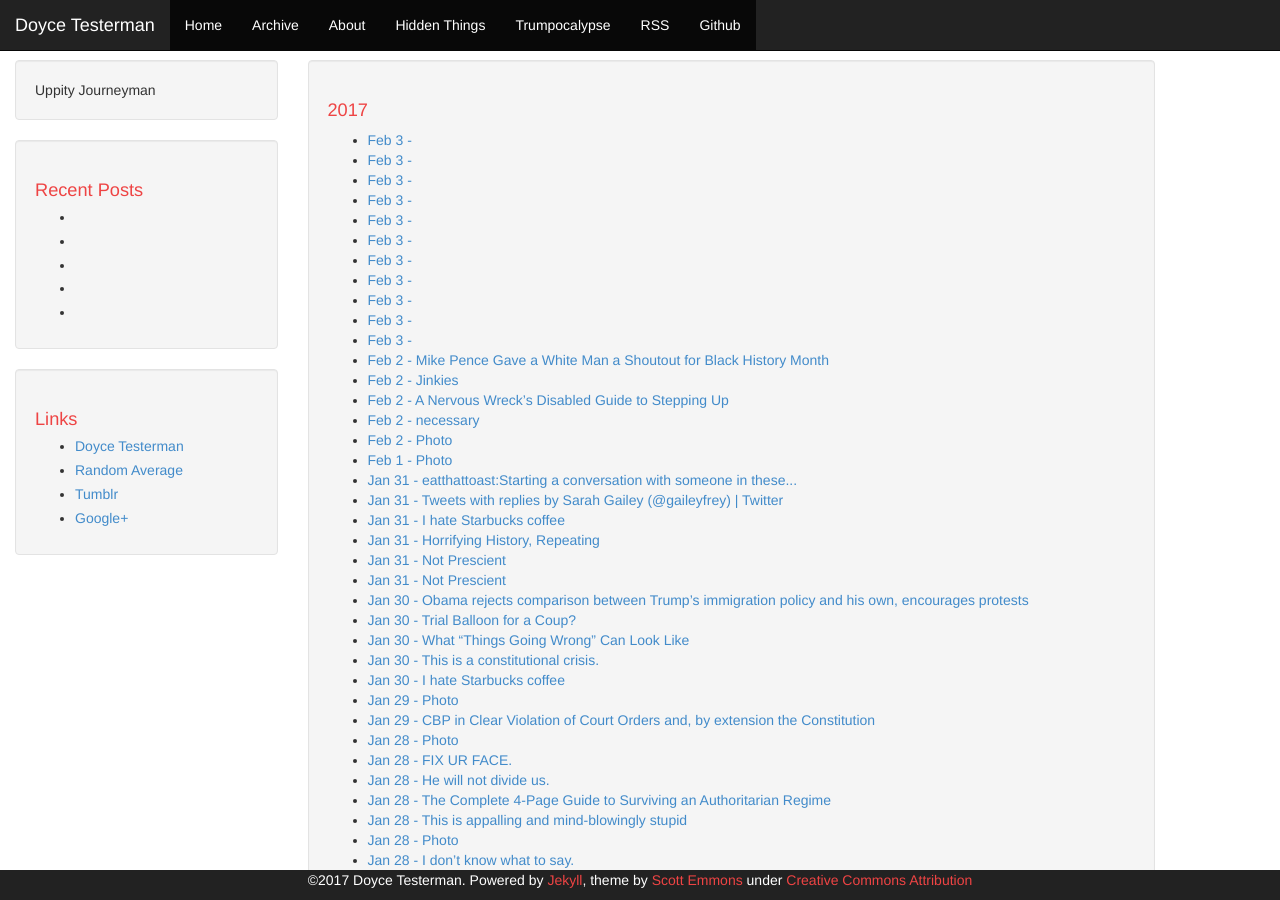
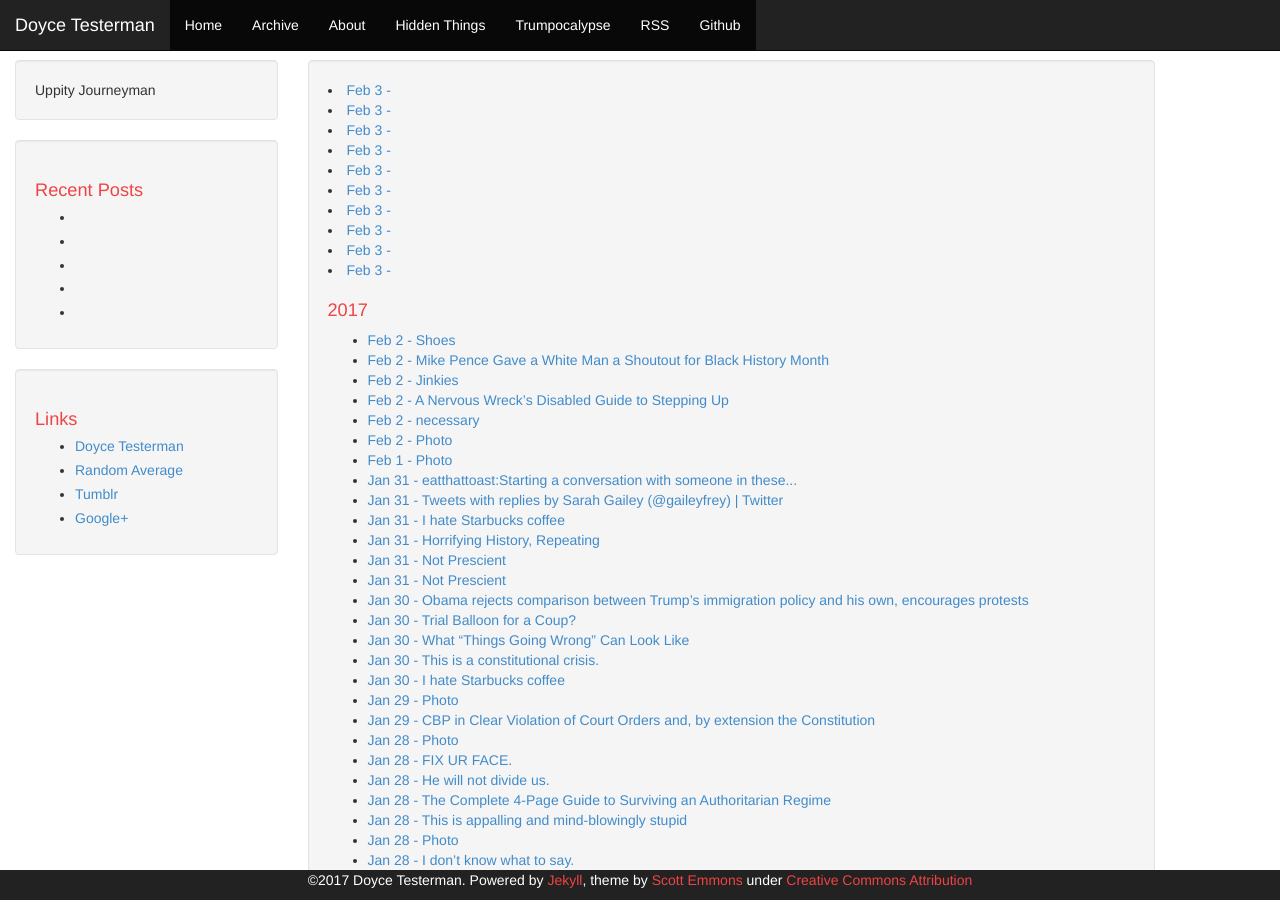
Before and after one commit to doycet/doycet.github.io, a Jekyll site: the page built from archive.html, in a window 1280 px wide and 900 px high. Built offline with Jekyll 4.4.1, drawn with Linux system fonts in a browser that asks for light colours; comment, search, counter and statistics services are not loaded.

Commit message:
Update 2017-02-02-phroyd_correct__phroyd.md

```diff
--- a/_posts/2017/2017-02-02-phroyd_correct__phroyd.md
+++ b/_posts/2017/2017-02-02-phroyd_correct__phroyd.md
@@ -1,9 +1,5 @@
 ---
-title: phroyd:
-Correct!
-Phroyd
-
-
+title: Shoes
 date: February 02, 2017 at 04:47PM
 author: Doyce
 layout: post
```
